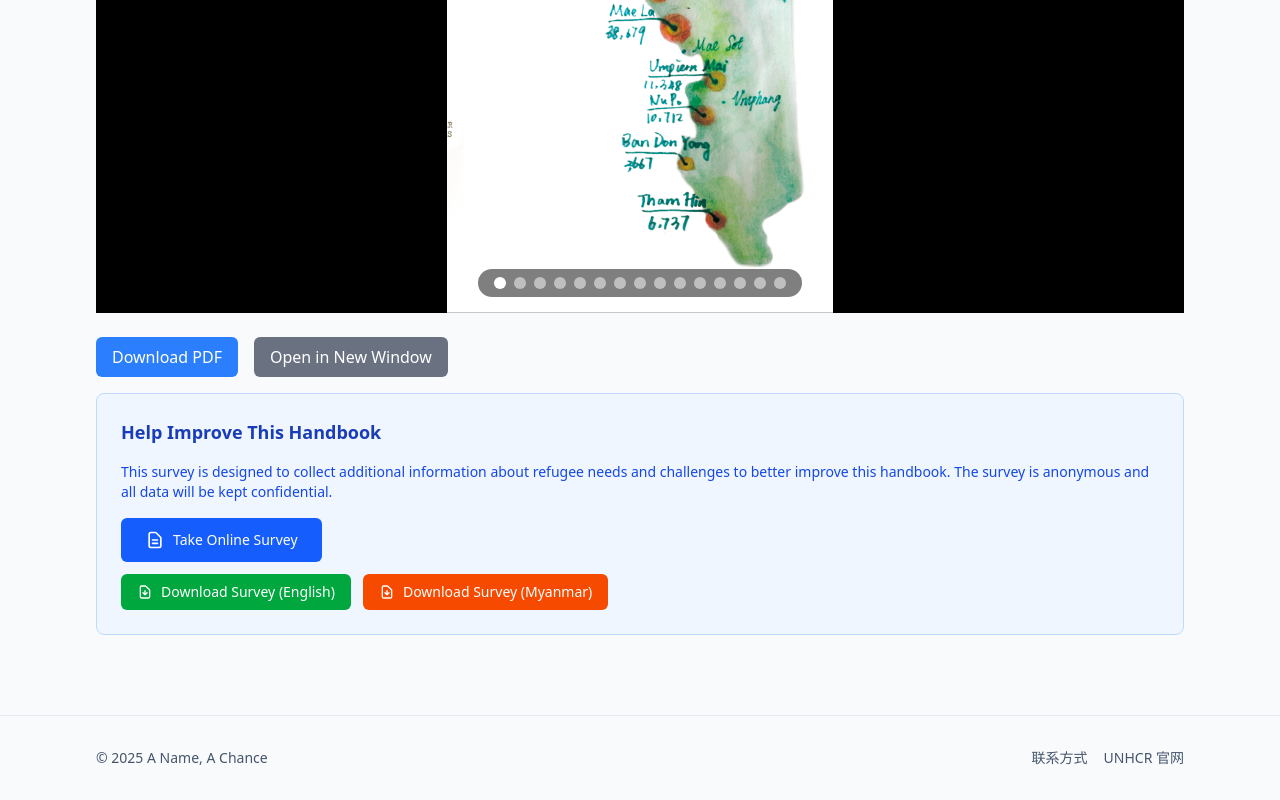
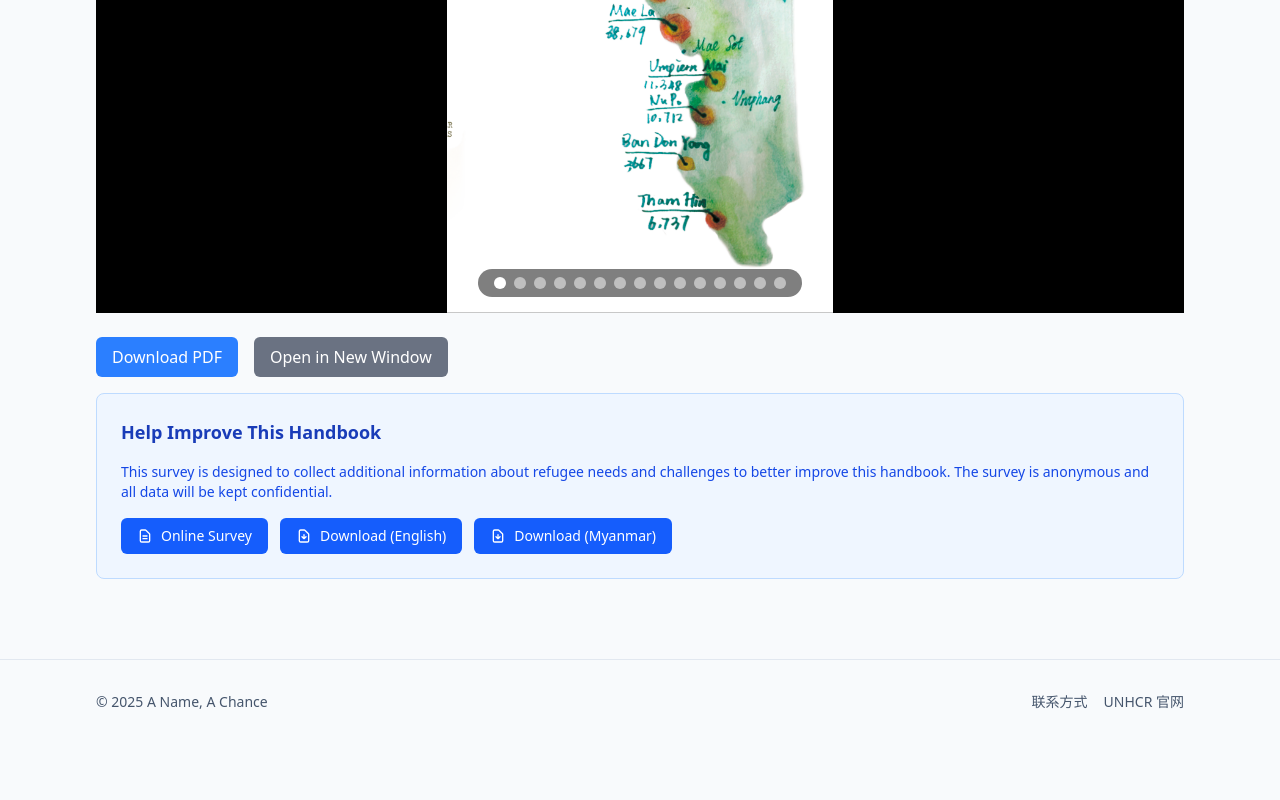
Before and after one commit to AmyWu71/refugee-portfolio, a Next.js app: page /portfolio/handbook-visual-guide in a window 1280 px wide. Shown: the part 732-1532 px from the top of the page. After the commit the page ends 1476 px from the top, so only its background shows below. Built offline with nearby package versions, Linux system fonts and the light colour scheme.

Commit message:
Update survey buttons layout - same row, unified blue color with focus state

```diff
--- a/src/app/portfolio/[slug]/page.tsx
+++ b/src/app/portfolio/[slug]/page.tsx
@@ -76,40 +76,40 @@ export default async function PortfolioDetail({ params }: { params: Promise<{ sl
                 <p className="mb-4">
                   This survey is designed to collect additional information about refugee needs and challenges to better improve this handbook. The survey is anonymous and all data will be kept confidential.
                 </p>
-                <div className="mt-4 space-y-3">
+                <div className="mt-4">
+                  <div className="flex flex-wrap gap-3">
                     <a
                       href="https://docs.google.com/forms/d/e/1FAIpQLSfgpgbjAhCU109DRvIVEVwRm3NT6zIMkWpKOI5vTTCWK2WdAw/viewform?usp=header"
                       target="_blank"
                       rel="noopener noreferrer"
-                    className="inline-flex items-center px-6 py-3 bg-blue-600 text-white rounded-md hover:bg-blue-700 transition-colors font-medium"
+                      className="inline-flex items-center px-4 py-2 bg-blue-600 text-white rounded-md hover:bg-blue-700 hover:text-white focus:bg-white focus:text-blue-600 transition-colors text-sm font-medium"
                     >
-                    <svg className="w-5 h-5 mr-2" fill="none" stroke="currentColor" viewBox="0 0 24 24">
+                      <svg className="w-4 h-4 mr-2" fill="none" stroke="currentColor" viewBox="0 0 24 24">
                         <path strokeLinecap="round" strokeLinejoin="round" strokeWidth={2} d="M9 12h6m-6 4h6m2 5H7a2 2 0 01-2-2V5a2 2 0 012-2h5.586a1 1 0 01.707.293l5.414 5.414a1 1 0 01.293.707V19a2 2 0 01-2 2z" />
                       </svg>
-                    Take Online Survey
+                      Online Survey
                     </a>
 
-                  <div className="flex flex-wrap gap-3">
                     <a
                       href="/Survey.pdf"
                       download
-                      className="inline-flex items-center px-4 py-2 bg-green-600 text-white rounded-md hover:bg-green-700 transition-colors text-sm"
+                      className="inline-flex items-center px-4 py-2 bg-blue-600 text-white rounded-md hover:bg-blue-700 hover:text-white focus:bg-white focus:text-blue-600 transition-colors text-sm font-medium"
                     >
                       <svg className="w-4 h-4 mr-2" fill="none" stroke="currentColor" viewBox="0 0 24 24">
                         <path strokeLinecap="round" strokeLinejoin="round" strokeWidth={2} d="M12 10v6m0 0l-3-3m3 3l3-3m2 8H7a2 2 0 01-2-2V5a2 2 0 012-2h5.586a1 1 0 01.707.293l5.414 5.414a1 1 0 01.293.707V19a2 2 0 01-2 2z" />
                       </svg>
-                      Download Survey (English)
+                      Download (English)
                     </a>
 
                     <a
                       href="/စစ်တမ်း.pdf"
                       download
-                      className="inline-flex items-center px-4 py-2 bg-orange-600 text-white rounded-md hover:bg-orange-700 transition-colors text-sm"
+                      className="inline-flex items-center px-4 py-2 bg-blue-600 text-white rounded-md hover:bg-blue-700 hover:text-white focus:bg-white focus:text-blue-600 transition-colors text-sm font-medium"
                     >
                       <svg className="w-4 h-4 mr-2" fill="none" stroke="currentColor" viewBox="0 0 24 24">
                         <path strokeLinecap="round" strokeLinejoin="round" strokeWidth={2} d="M12 10v6m0 0l-3-3m3 3l3-3m2 8H7a2 2 0 01-2-2V5a2 2 0 012-2h5.586a1 1 0 01.707.293l5.414 5.414a1 1 0 01.293.707V19a2 2 0 01-2 2z" />
                       </svg>
-                      Download Survey (Myanmar)
+                      Download (Myanmar)
                     </a>
                   </div>
                 </div>
```
Lines whose indentation alone changed are shown as unchanged.
